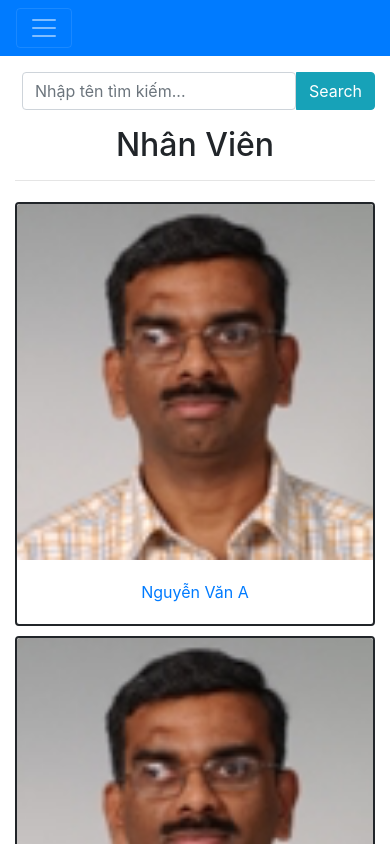
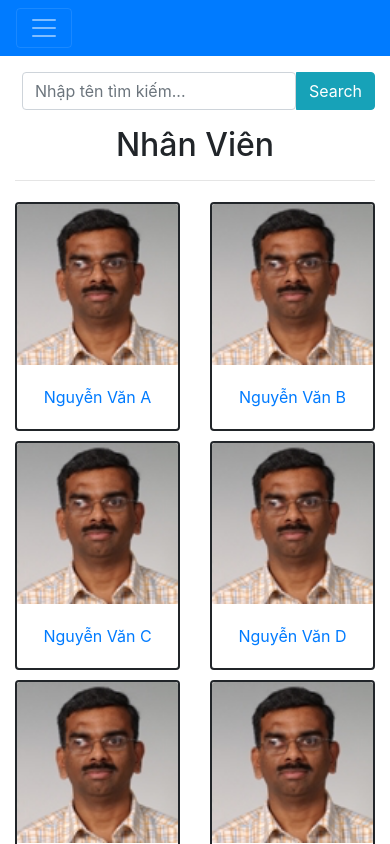
Before and after one commit to FX14748/RJS101x_01-A_VN_DN, a React (Create React App) app: page /stafflist in a window 390 px wide. Shown: the top 844 px of the page. Built offline with nearby package versions, Linux system fonts and the light colour scheme.

Commit message:
11th commit

```diff
--- a/src/components/StaffListComponent.js
+++ b/src/components/StaffListComponent.js
@@ -23,7 +23,7 @@ import { Link } from "react-router-dom";
     const StaffList = (props) => {
         const staffsList = props.staffs.map((staff) => {
             return (
-                <div key={staff.id} className= "col-md-4 col-xl-2">
+                <div key={staff.id} className= "col-6 col-sm-4 col-lg-2">
                      <RenderList staff={staff}/>
                 </div>
             );
```
